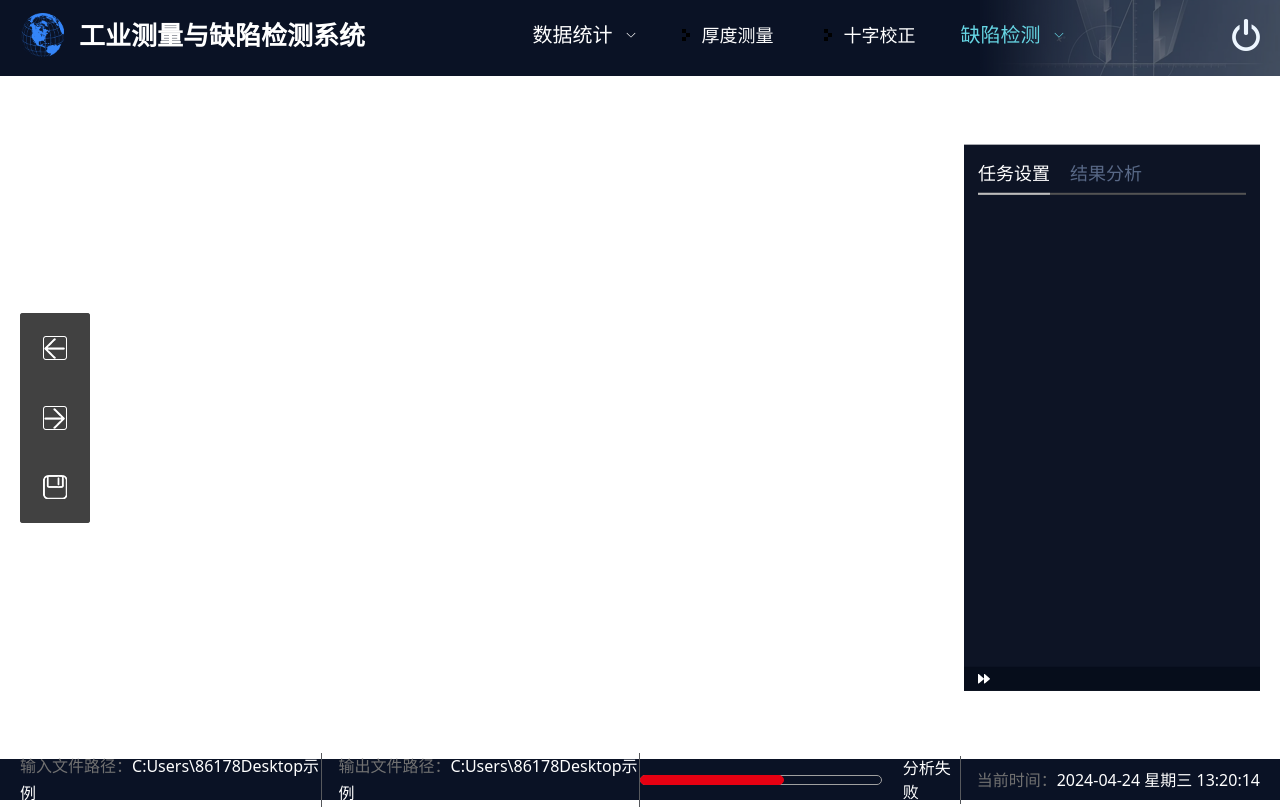
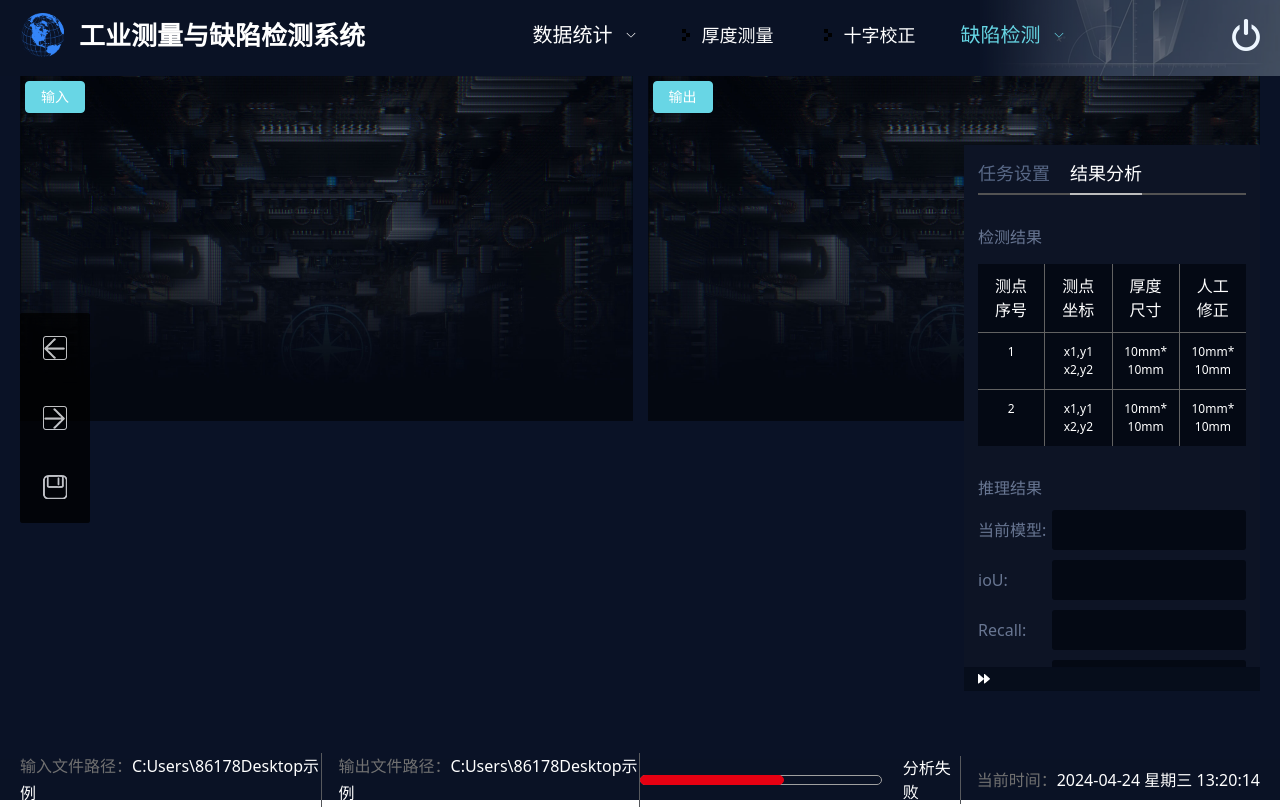
Before and after one commit to allenice1565/nwpu2, a Vue app: page /defect-detection/result-display in a window 1280 px wide. Built offline with nearby package versions, Linux system fonts and the light colour scheme.

Commit message:
每个模块添加图

```diff
--- a/src/components/task-setting-template/index.vue
+++ b/src/components/task-setting-template/index.vue
@@ -5,18 +5,26 @@
                 <div class="header">
                     <span
                         class="cursor-pointer"
-                        :class="{ activeTab: tab === 'task' }"
-                        @click.stop="tab = 'task'"
+                        :class="{
+                            activeTab: (fixedTab ? fixedTab : tab) === 'task',
+                        }"
+                        @click.stop="
+                            fixedTab ? (tab = fixedTab) : (tab = 'task')
+                        "
                         >任务设置</span
                     >
                     <span
                         class="cursor-pointer"
-                        :class="{ activeTab: tab === 'result' }"
-                        @click.stop="tab = 'result'"
+                        :class="{
+                            activeTab: (fixedTab ? fixedTab : tab) === 'result',
+                        }"
+                        @click.stop="
+                            fixedTab ? (tab = fixedTab) : (tab = 'result')
+                        "
                         >结果分析</span
                     >
                 </div>
-                <template v-if="tab === 'task'">
+                <template v-if="(fixedTab ? fixedTab : tab) === 'task'">
                     <div
                         class="task overflow-x-hidden overflow-y-auto flex flex-col flex-1 h-full"
                     >
@@ -123,6 +131,10 @@ const props = defineProps({
     emptyTask: {
         type: Boolean,
         default: false,
+    },
+    fixedTab: {
+        type: String,
+        default: '',
     },
 });
 const expandStatus = ref(true);
--- a/src/layouts/default/index.vue
+++ b/src/layouts/default/index.vue
@@ -18,6 +18,7 @@ import PageFooter from './components/page-footer.vue';
     height: 100vh;
     display: flex;
     flex-direction: column;
+    background-color: #0a1226;
 
     .main {
         flex: 1;
--- a/src/pages/cross-correction/index.vue
+++ b/src/pages/cross-correction/index.vue
@@ -1,5 +1,6 @@
 <template>
     <div class="cross-correction">
+        <img :src="imgSrc" alt="" />
         <OperationBtns class="operation" :operationList="operationList" />
         <TaskSetting class="task-setting"></TaskSetting>
         <DataTransferModal v-model:dialogVisible="dataTransferModalVisible" />
@@ -22,7 +23,9 @@ import nextIcon from '@assets/images/common/operation-icon/next.png';
 import nextActiveIcon from '@assets/images/common/operation-icon/next-active.png';
 import saveIcon from '@assets/images/common/operation-icon/save.png';
 import saveActiveIcon from '@assets/images/common/operation-icon/save-active.png';
+import img from '@assets/images/home/bg.jpg';
 
+const imgSrc = ref(img);
 const dataTransferModalVisible = ref(false);
 const operationList = [
     {
@@ -72,6 +75,13 @@ const operationList = [
     width: 100%;
     height: 100%;
 
+    & > img {
+        user-select: none;
+        -webkit-user-drag: none;
+        width: 100%;
+        height: 100%;
+    }
+
     .operation {
         position: absolute;
         left: 0;
--- a/src/pages/data-annotation/annotation/index.vue
+++ b/src/pages/data-annotation/annotation/index.vue
@@ -1,10 +1,12 @@
 <template>
     <div class="data-annotation__annotation">
+        <img :src="imgSrc" alt="" />
         <OperationBtns class="operation" :operationList="operationList" />
         <TaskSetting class="task-setting"></TaskSetting>
     </div>
 </template>
 <script setup>
+import { ref } from 'vue';
 import OperationBtns from '@components/operation-btns.vue';
 import TaskSetting from './components/task-setting.vue';
 import importIcon from '@assets/images/common/operation-icon/import.png';
@@ -17,7 +19,9 @@ import nextIcon from '@assets/images/common/operation-icon/next.png';
 import nextActiveIcon from '@assets/images/common/operation-icon/next-active.png';
 import saveIcon from '@assets/images/common/operation-icon/save.png';
 import saveActiveIcon from '@assets/images/common/operation-icon/save-active.png';
+import img from '@assets/images/home/bg.jpg';
 
+const imgSrc = ref(img);
 const operationList = [
     {
         icon: importIcon,
@@ -57,6 +61,13 @@ const operationList = [
     width: 100%;
     height: 100%;
 
+    & > img {
+        user-select: none;
+        -webkit-user-drag: none;
+        width: 100%;
+        height: 100%;
+    }
+
     .operation {
         position: absolute;
         left: 0;
--- a/src/pages/defect-detection/model-inference/index.vue
+++ b/src/pages/defect-detection/model-inference/index.vue
@@ -1,10 +1,19 @@
 <template>
     <div class="model-inference">
+        <div class="left">
+            <img :src="imgSrc1" alt="" />
+            <el-button type="primary">输入</el-button>
+        </div>
+        <div class="right">
+            <img :src="imgSrc2" alt="" />
+            <el-button type="primary">输出</el-button>
+        </div>
         <OperationBtns class="operation" :operationList="operationList" />
         <TaskSetting class="task-setting"></TaskSetting>
     </div>
 </template>
 <script setup>
+import { ref } from 'vue';
 import OperationBtns from '@components/operation-btns.vue';
 import TaskSetting from './components/task-setting.vue';
 import importIcon from '@assets/images/common/operation-icon/import.png';
@@ -13,7 +22,10 @@ import analyzeIcon from '@assets/images/common/operation-icon/analyze.png';
 import analyzeActiveIcon from '@assets/images/common/operation-icon/analyze-active.png';
 import saveIcon from '@assets/images/common/operation-icon/save.png';
 import saveActiveIcon from '@assets/images/common/operation-icon/save-active.png';
+import img from '@assets/images/home/bg.jpg';
 
+const imgSrc1 = ref(img);
+const imgSrc2 = ref(img);
 const operationList = [
     {
         icon: importIcon,
@@ -40,6 +52,29 @@ const operationList = [
     position: relative;
     width: 100%;
     height: 100%;
+    display: flex;
+
+    .left,
+    .right {
+        height: 100%;
+        min-width: 0;
+        flex: 1;
+        position: relative;
+
+        img {
+            user-select: none;
+            -webkit-user-drag: none;
+        }
+
+        .el-button {
+            position: absolute;
+            left: 5px;
+            top: 5px;
+        }
+    }
+    .left {
+        margin-right: 15px;
+    }
 
     .operation {
         position: absolute;
--- a/src/pages/defect-detection/model-training/index.vue
+++ b/src/pages/defect-detection/model-training/index.vue
@@ -1,10 +1,19 @@
 <template>
     <div class="model-training">
+        <div class="left">
+            <img :src="imgSrc1" alt="" />
+            <el-button type="primary">输入</el-button>
+        </div>
+        <div class="right">
+            <img :src="imgSrc2" alt="" />
+            <el-button type="primary">输出</el-button>
+        </div>
         <OperationBtns class="operation" :operationList="operationList" />
         <TaskSetting class="task-setting"></TaskSetting>
     </div>
 </template>
 <script setup>
+import { ref } from 'vue';
 import OperationBtns from '@components/operation-btns.vue';
 import TaskSetting from './components/task-setting.vue';
 import importIcon from '@assets/images/common/operation-icon/import.png';
@@ -15,7 +24,10 @@ import startIcon from '@assets/images/common/operation-icon/start-training.png';
 import startActiveIcon from '@assets/images/common/operation-icon/start-training-active.png';
 import saveIcon from '@assets/images/common/operation-icon/save.png';
 import saveActiveIcon from '@assets/images/common/operation-icon/save-active.png';
+import img from '@assets/images/home/bg.jpg';
 
+const imgSrc1 = ref(img);
+const imgSrc2 = ref(img);
 const operationList = [
     {
         icon: importIcon,
@@ -48,6 +60,29 @@ const operationList = [
     position: relative;
     width: 100%;
     height: 100%;
+    display: flex;
+
+    .left,
+    .right {
+        height: 100%;
+        min-width: 0;
+        flex: 1;
+        position: relative;
+
+        img {
+            user-select: none;
+            -webkit-user-drag: none;
+        }
+
+        .el-button {
+            position: absolute;
+            left: 5px;
+            top: 5px;
+        }
+    }
+    .left {
+        margin-right: 15px;
+    }
 
     .operation {
         position: absolute;
--- a/src/pages/defect-detection/result-display/components/task-setting.vue
+++ b/src/pages/defect-detection/result-display/components/task-setting.vue
@@ -1,5 +1,5 @@
 <template>
-    <TaskSetting class="task-setting">
+    <TaskSetting class="task-setting" fixedTab="result">
         <template #task-content> </template>
         <template #result-content>
             <div class="item">
@@ -46,29 +46,6 @@ import { ref } from 'vue';
 import TaskSetting from '@components/task-setting-template/index.vue';
 import TaskTitle from '@components/task-setting-template/task-title.vue';
 
-const modelSelect = ref();
-const modelOptions = ref([
-    {
-        label: '型号1',
-        value: '1',
-    },
-    {
-        label: '型号2',
-        value: '2',
-    },
-]);
-const confidenceSelect = ref();
-const confidenceOptions = ref([
-    {
-        label: '型号1',
-        value: '1',
-    },
-    {
-        label: '型号2',
-        value: '2',
-    },
-]);
-
 const measureResultList = ref([
     {
         order: '1',
@@ -95,33 +72,6 @@ const measureResultList = ref([
         font-size: 16px;
         color: #49546b;
         margin-bottom: 10px;
-    }
-
-    :deep(.el-select) {
-        --el-fill-color-blank: #040914;
-
-        margin-top: 10px;
-
-        &__wrapper {
-            box-shadow: none;
-        }
-    }
-
-    :deep(.el-select__popper) {
-        background-color: #040914;
-
-        .is-selected {
-            background-color: #0d1425;
-        }
-        .is-hovering {
-            background-color: transparent;
-            color: var(--el-color-primary);
-            font-weight: bold;
-
-            &.is-selected {
-                background-color: #0d1425;
-            }
-        }
     }
 
     .row {
--- a/src/pages/defect-detection/result-display/index.vue
+++ b/src/pages/defect-detection/result-display/index.vue
@@ -1,10 +1,19 @@
 <template>
     <div class="result-display">
+        <div class="left">
+            <img :src="imgSrc1" alt="" />
+            <el-button type="primary">输入</el-button>
+        </div>
+        <div class="right">
+            <img :src="imgSrc2" alt="" />
+            <el-button type="primary">输出</el-button>
+        </div>
         <OperationBtns class="operation" :operationList="operationList" />
         <TaskSetting class="task-setting"></TaskSetting>
     </div>
 </template>
 <script setup>
+import { ref } from 'vue';
 import OperationBtns from '@components/operation-btns.vue';
 import TaskSetting from './components/task-setting.vue';
 import prevIcon from '@assets/images/common/operation-icon/prev.png';
@@ -13,7 +22,10 @@ import nextIcon from '@assets/images/common/operation-icon/next.png';
 import nextActiveIcon from '@assets/images/common/operation-icon/next-active.png';
 import saveIcon from '@assets/images/common/operation-icon/save.png';
 import saveActiveIcon from '@assets/images/common/operation-icon/save-active.png';
+import img from '@assets/images/home/bg.jpg';
 
+const imgSrc1 = ref(img);
+const imgSrc2 = ref(img);
 const operationList = [
     {
         icon: prevIcon,
@@ -40,6 +52,29 @@ const operationList = [
     position: relative;
     width: 100%;
     height: 100%;
+    display: flex;
+
+    .left,
+    .right {
+        height: 100%;
+        min-width: 0;
+        flex: 1;
+        position: relative;
+
+        img {
+            user-select: none;
+            -webkit-user-drag: none;
+        }
+
+        .el-button {
+            position: absolute;
+            left: 5px;
+            top: 5px;
+        }
+    }
+    .left {
+        margin-right: 15px;
+    }
 
     .operation {
         position: absolute;
--- a/src/pages/thickness-measurement/index.vue
+++ b/src/pages/thickness-measurement/index.vue
@@ -1,5 +1,6 @@
 <template>
     <div class="thickness-measurement">
+        <img :src="imgSrc" alt="" />
         <OperationBtns class="operation" :operationList="operationList" />
         <TaskSetting class="task-setting"></TaskSetting>
         <DataTransferModal v-model:dialogVisible="dataTransferModalVisible" />
@@ -22,7 +23,9 @@ import nextIcon from '@assets/images/common/operation-icon/next.png';
 import nextActiveIcon from '@assets/images/common/operation-icon/next-active.png';
 import saveIcon from '@assets/images/common/operation-icon/save.png';
 import saveActiveIcon from '@assets/images/common/operation-icon/save-active.png';
+import img from '@assets/images/home/bg.jpg';
 
+const imgSrc = ref(img);
 const dataTransferModalVisible = ref(false);
 const operationList = [
     {
@@ -72,6 +75,13 @@ const operationList = [
     width: 100%;
     height: 100%;
 
+    & > img {
+        user-select: none;
+        -webkit-user-drag: none;
+        width: 100%;
+        height: 100%;
+    }
+
     .operation {
         position: absolute;
         left: 0;
```
Also changed, not shown: src/pages/data-annotation/statistics/index.vue (+11 -0 lines).
